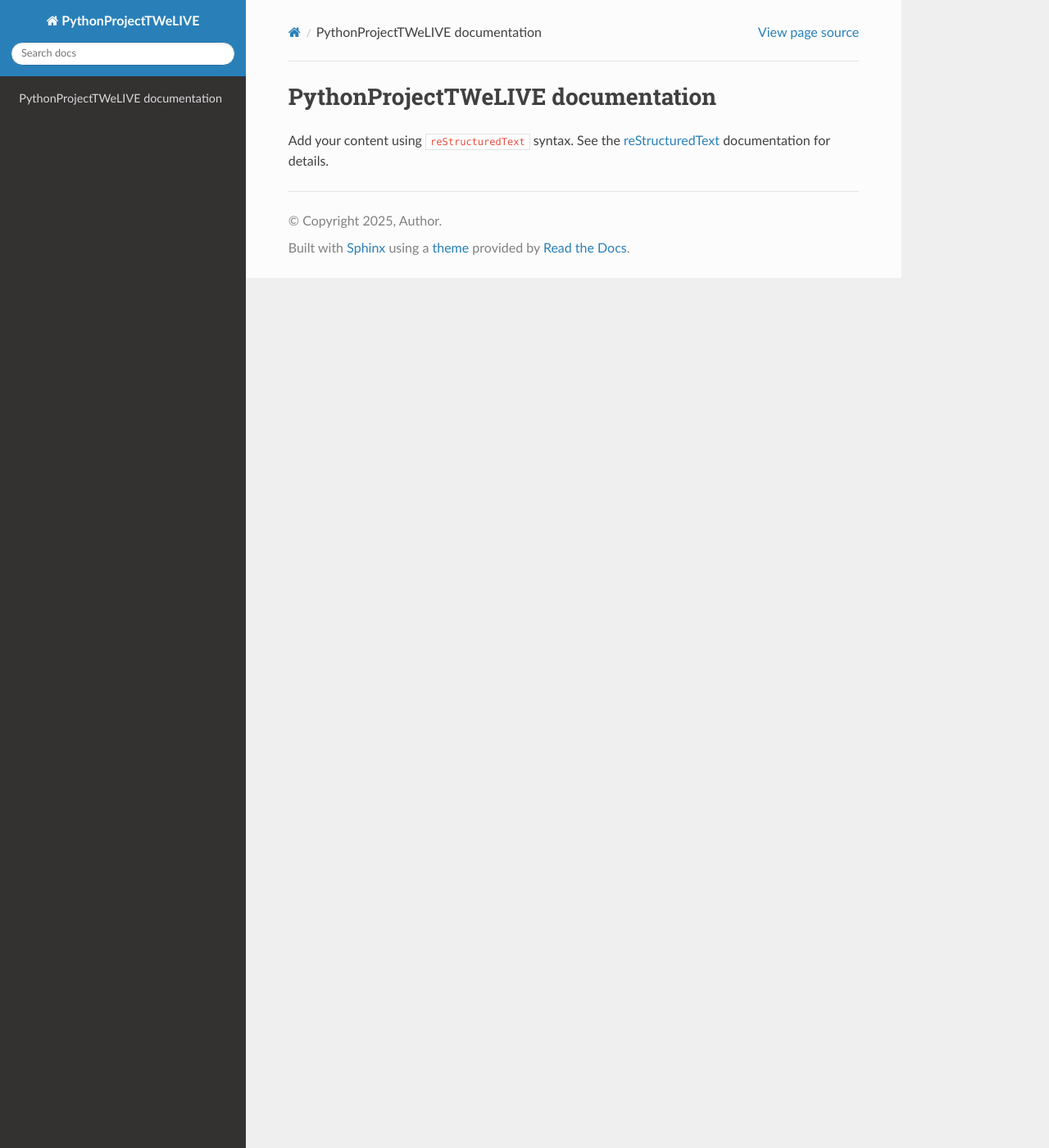
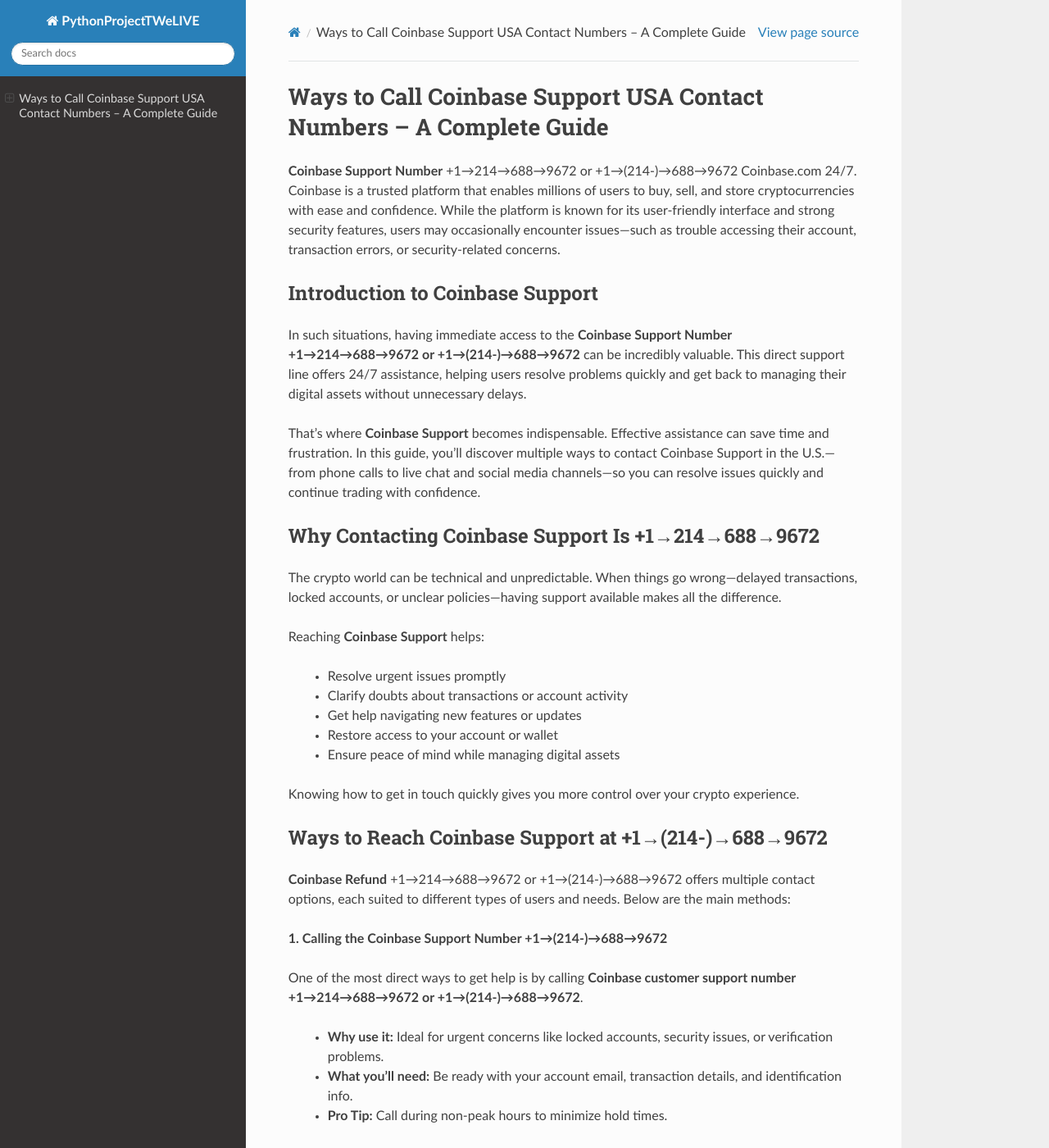
Before and after one commit to amitkumar7245/pythonprojecttwelve, a Sphinx documentation site: the page built from source/index.rst, in a window 1280 px wide and 1400 px high. Shown: the whole window at 82% size. Built offline with Sphinx 7.4.7 and the Read the Docs theme 3.1.0, drawn with Linux system fonts in a browser that asks for light colours; some of the changed text lies outside the part shown.

Commit message:
content upload

```diff
--- a/source/conf.py
+++ b/source/conf.py
@@ -25,3 +25,16 @@
 
 html_theme = 'sphinx_rtd_theme'
 html_static_path = ['_static']
+
+
+# -- Meta Tags Injection: Bing & Canonical -----------------------------------
+
+def add_custom_meta_tags(app, pagename, templatename, context, doctree):
+    context['metatags'] = context.get('metatags', '') + (
+        '<meta name="msvalidate.01" content="0CD364F244E1C3C66ED4002465FC0441" />\n'
+        '<link rel="canonical" href="https://coinbase-support.readthedocs.io" />\n'
+    )
+
+def setup(app):
+    app.add_config_value('meta_tags', '', 'html')
+    app.connect('html-page-context', add_custom_meta_tags)
--- a/source/index.rst
+++ b/source/index.rst
@@ -3,12 +3,123 @@
    You can adapt this file completely to your liking, but it should at least
    contain the root `toctree` directive.
 
-PythonProjectTWeLIVE documentation
-==================================
+Ways to Call Coinbase Support USA Contact Numbers – A Complete Guide
+=====================================================================
 
-Add your content using ``reStructuredText`` syntax. See the
-`reStructuredText <https://www.sphinx-doc.org/en/master/usage/restructuredtext/index.html>`_
-documentation for details.
+**Coinbase Support Number** +1→214→688→9672 or +1→(214-)→688→9672 Coinbase.com 24/7. Coinbase is a trusted platform that enables millions of users to buy, sell, and store cryptocurrencies with ease and confidence. While the platform is known for its user-friendly interface and strong security features, users may occasionally encounter issues—such as trouble accessing their account, transaction errors, or security-related concerns.
+
+Introduction to Coinbase Support
+---------------------------------
+
+In such situations, having immediate access to the **Coinbase Support Number +1→214→688→9672 or +1→(214-)→688→9672** can be incredibly valuable. This direct support line offers 24/7 assistance, helping users resolve problems quickly and get back to managing their digital assets without unnecessary delays.
+
+That’s where **Coinbase Support** becomes indispensable. Effective assistance can save time and frustration. In this guide, you'll discover multiple ways to contact Coinbase Support in the U.S.—from phone calls to live chat and social media channels—so you can resolve issues quickly and continue trading with confidence.
+
+Why Contacting Coinbase Support Is +1→214→688→9672
+---------------------------------------------------
+
+The crypto world can be technical and unpredictable. When things go wrong—delayed transactions, locked accounts, or unclear policies—having support available makes all the difference.
+
+Reaching **Coinbase Support** helps:
+
+   * Resolve urgent issues promptly
+
+   * Clarify doubts about transactions or account activity
+
+   * Get help navigating new features or updates
+
+   * Restore access to your account or wallet
+
+   * Ensure peace of mind while managing digital assets
+
+Knowing how to get in touch quickly gives you more control over your crypto experience.
+
+Ways to Reach Coinbase Support at +1→(214-)→688→9672
+-----------------------------------------------------
+
+**Coinbase Refund** +1→214→688→9672 or +1→(214-)→688→9672 offers multiple contact options, each suited to different types of users and needs. Below are the main methods:
+
+**1. Calling the Coinbase Support Number +1→(214-)→688→9672**
+
+One of the most direct ways to get help is by calling **Coinbase customer support number +1→214→688→9672 or +1→(214-)→688→9672**.
+
+   * **Why use it:** Ideal for urgent concerns like locked accounts, security issues, or verification problems.
+
+   * **What you’ll need:** Be ready with your account email, transaction details, and identification info.
+
+   * **Pro Tip:** Call during non-peak hours to minimize hold times.
+
+This phone service connects you with trained agents who can walk you through solutions step by step.
+
+**2. Email Support**
+
+If your issue isn’t urgent, email support is a practical alternative.
+
+   * **Best for:** Detailed questions, documentation requests, refund issues, or transaction disputes.
+
+   * **Tips:**
+
+      * Be clear and concise.
+
+      * Include key information like your account email, transaction IDs, and a summary of the problem.
+
+      * Maintain a professional and respectful tone.
+
+Expect a response within **24 to 72 hours**, depending on the volume of inquiries.
+
+**3. Live Chat on the Website**
+
+**Coinbase Support** website also offers a **live chat feature**, perfect for users who want real-time support without making a call.
+
+   * **Advantages:**
+
+      * Instant communication
+
+      * No need to wait for an email reply
+
+      * A written record of the conversation is available for reference
+
+You can ask about anything from payment issues to account setup in real-time with trained agents.
+
+**4. Support via Social Media (Twitter & Reddit)**
+
+Coinbase maintains an active presence on **Twitter (@CoinbaseSupport)** and **Reddit (r/Coinbase)**.
+
+   * **Use Twitter:** For urgent updates or public inquiries. Tweet directly or send a DM.
+
+   * **Use Reddit:** To participate in discussions, read user experiences, or seek help from moderators.
+
+Social media support can be surprisingly effective, especially for real-time updates or when other support channels are slow.
+
+Tips for a Successful Support Experience
+-----------------------------------------
+
+To make the most out of your interaction with **Coinbase support**:
+
+   * Be **prepared:** Have your email, account info, and transaction details ready.
+
+   * Stay **calm and clear:** Explain your issue without rambling.
+
+   * Be **persistent:** If you don’t get a satisfactory answer, escalate or follow up.
+
+   * Use **multiple channels:** Try another method if one isn’t responsive.
+
+Coinbase Support Key: -
+------------------------
+
+   * Coinbase Support
+
+   * Coinbase Support Number
+
+   * Coinbase Refund
+
+   * Coinbase Wallet Support Number
+
+Conclusion:
+-----------
+
+Understanding how to effectively contact **Coinbase Support** can save you time, reduce stress, and help protect your investments. From toll-free numbers and email to live chat and social platforms, Coinbase provides multiple ways for users to get assistance.
+
 
 
 .. toctree::
```
Also changed, not shown: 10 other files.
